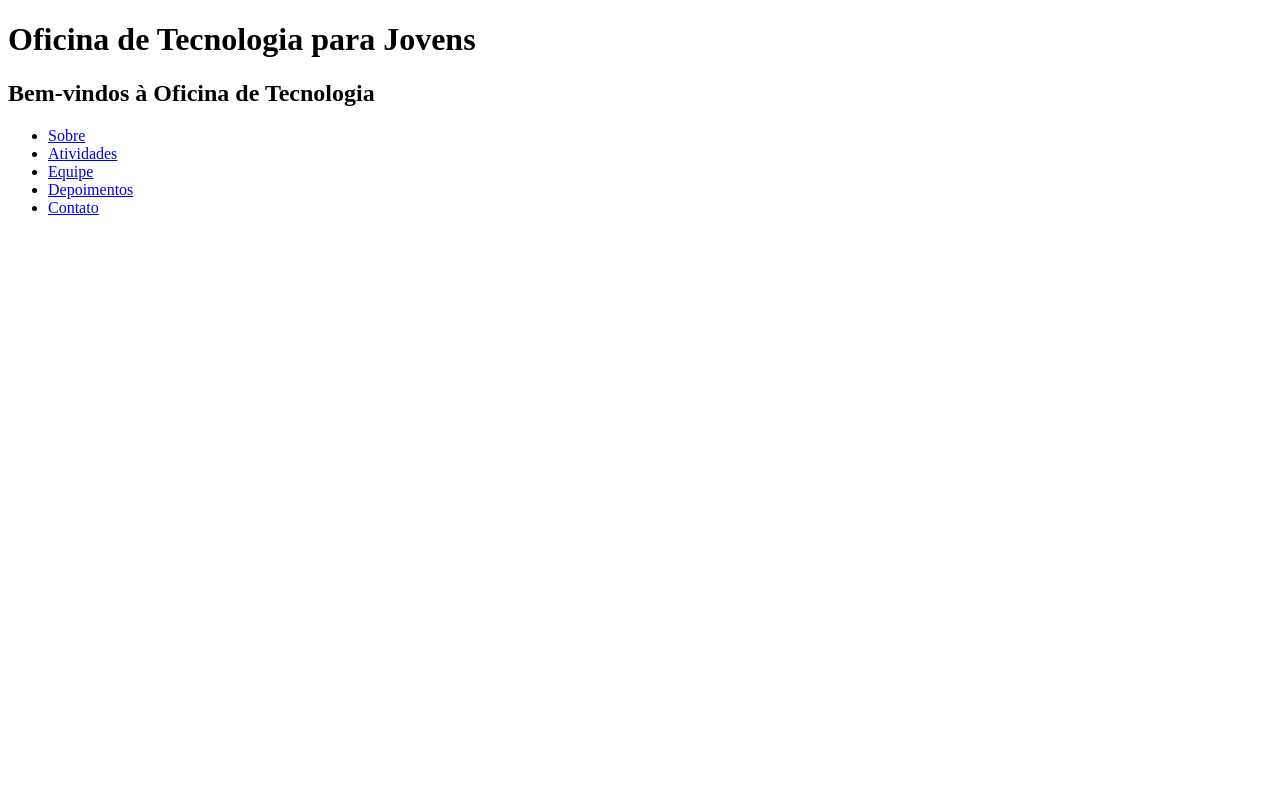
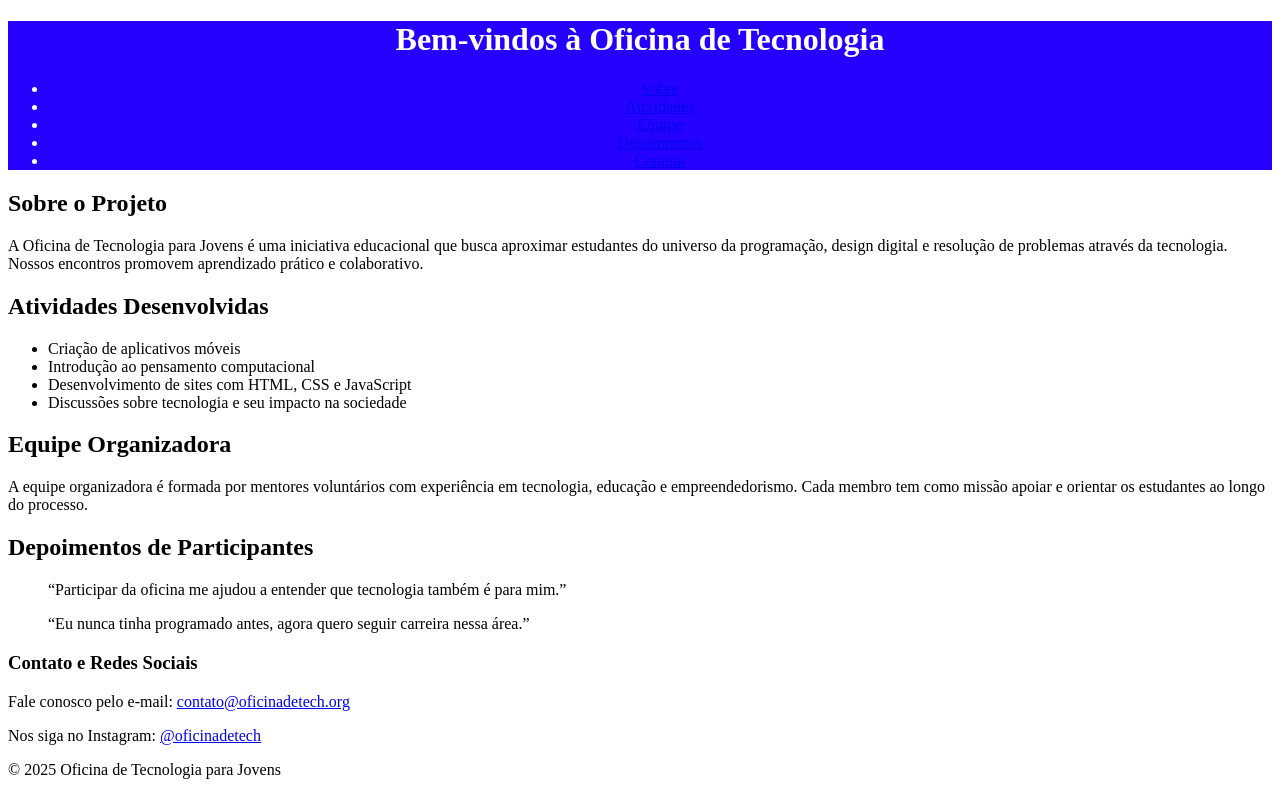
Before and after one commit to IFSPBRA-LPW/tags-semanticas-AnaNamiHada, a plain HTML site: page index.html in a window 1280 px wide. Drawn offline with Linux system fonts and the light colour scheme; files that its build step writes are made by us from their sources.

Commit message:
mudança

```diff
--- a/index.html
+++ b/index.html
@@ -1,23 +1,86 @@
 <!DOCTYPE html>
 <html lang="pt-BR">
-<head>
-    <meta charset="UTF-8">
-    <meta name="viewport" content="width=device-width, initial-scale=1.0">
-    <title>Menu</title>
+  <head>
+    <meta charset="UTF-8" />
+    <meta name="viewport" content="width=device-width, initial-scale=1.0" />
+    <title>Oficina de Tecnologia para Jovens</title>
+    <link rel="stylesheet" href="./styles/index.css">
   </head>
   <body>
+    <header class="header-container">
 
-    <h1>Oficina de Tecnologia para Jovens</h1>
+      <h1>Bem-vindos à Oficina de Tecnologia</h1>
+      <nav>
+        <ul>
+          <li><a href="#sobre">Sobre</a></li>
+          <li><a href="#atividades">Atividades</a></li>
+          <li><a href="#equipe">Equipe</a></li>
+          <li><a href="#depoimentos">Depoimentos</a></li>
+          <li><a href="#contato">Contato</a></li>
+        </ul>
+      </nav>
+    </header>
 
-    <h2>Bem-vindos à Oficina de Tecnologia</h2>
+    <main>
+      <section id="sobre">
+        <h2>Sobre o Projeto</h2>
+        <p>
+          A Oficina de Tecnologia para Jovens é uma iniciativa educacional que
+          busca aproximar estudantes do universo da programação, design digital
+          e resolução de problemas através da tecnologia. Nossos encontros
+          promovem aprendizado prático e colaborativo.
+        </p>
+      </section>
 
-    <ul>
-      <li><a href="./sobre.html">Sobre</a></li>
-      <li><a href="/atividades.html">Atividades</a></li>
-      <li><a href="./equipe.html">Equipe</a></li>
-      <li><a href="./depoimentos.html">Depoimentos</a></li>
-      <li><a href="./contato.html">Contato</a></li>
-    </ul>
+      <section id="atividades">
+        <h2>Atividades Desenvolvidas</h2>
+        <ul>
+          <li>Criação de aplicativos móveis</li>
+          <li>Introdução ao pensamento computacional</li>
+          <li>Desenvolvimento de sites com HTML, CSS e JavaScript</li>
+          <li>Discussões sobre tecnologia e seu impacto na sociedade</li>
+        </ul>
+      </section>
 
-</body>
+      <section id="equipe">
+        <h2>Equipe Organizadora</h2>
+        <p>
+          A equipe organizadora é formada por mentores voluntários com
+          experiência em tecnologia, educação e empreendedorismo. Cada membro
+          tem como missão apoiar e orientar os estudantes ao longo do processo.
+        </p>
+      </section>
+
+      <section id="depoimentos">
+        <h2>Depoimentos de Participantes</h2>
+        <article>
+          <blockquote>
+            “Participar da oficina me ajudou a entender que tecnologia também é
+            para mim.”
+          </blockquote>
+        </article>
+        <article>
+          <blockquote>
+            “Eu nunca tinha programado antes, agora quero seguir carreira nessa
+            área.”
+          </blockquote>
+        </article>
+      </section>
+    </main>
+
+    <footer id="contato">
+      <h3>Contato e Redes Sociais</h3>
+      <p>
+        Fale conosco pelo e-mail:
+        <a href="mailto:contato@oficinadetech.org">contato@oficinadetech.org</a>
+      </p>
+      <p>
+        Nos siga no Instagram:
+        <a href="https://instagram.com/oficinadetech" target="_blank"
+          >@oficinadetech</a
+        >
+      </p>
+      <p>&copy; 2025 Oficina de Tecnologia para Jovens</p>
+    </footer>
+  </body>
 </html>
--- /dev/null
+++ b/style/index.css
@@ -0,0 +1,16 @@
+@import url"https://fonts.googleapis.com/css2?family=Inter:ital,opsz,wght@0,14..32,100..900;1,14..32,100..900&family=Roboto:ital,wght@0,100..900;1,100..900&display=swap""https://fonts.googleapis.com/css2?family=Inter:ital,opsz,wght@0,14..32,100..900;1,14..32,100..900&family=Roboto:ital,wght@0,100..900;1,100..900&display=swap"
+
+{
+    font-family:font-family: "Roboto", sans-serif;
+    margin: 0;
+    padding: 0;
+    color: #333333;
+    background-color:rgb(255, 255, 255);
+
+}
+
+.header-container{
+    background-color:rgb(38, 0, 255);
+    color:rgb(255, 255, 255);
+    text-align: center;
+}
```
Also changed, not shown: atividades.html (deleted, +0 -22 lines), contato.html (deleted, +0 -19 lines), depoimentos.html (deleted, +0 -17 lines), equipe.html (deleted, +0 -15 lines), sobre.html (deleted, +0 -15 lines).
